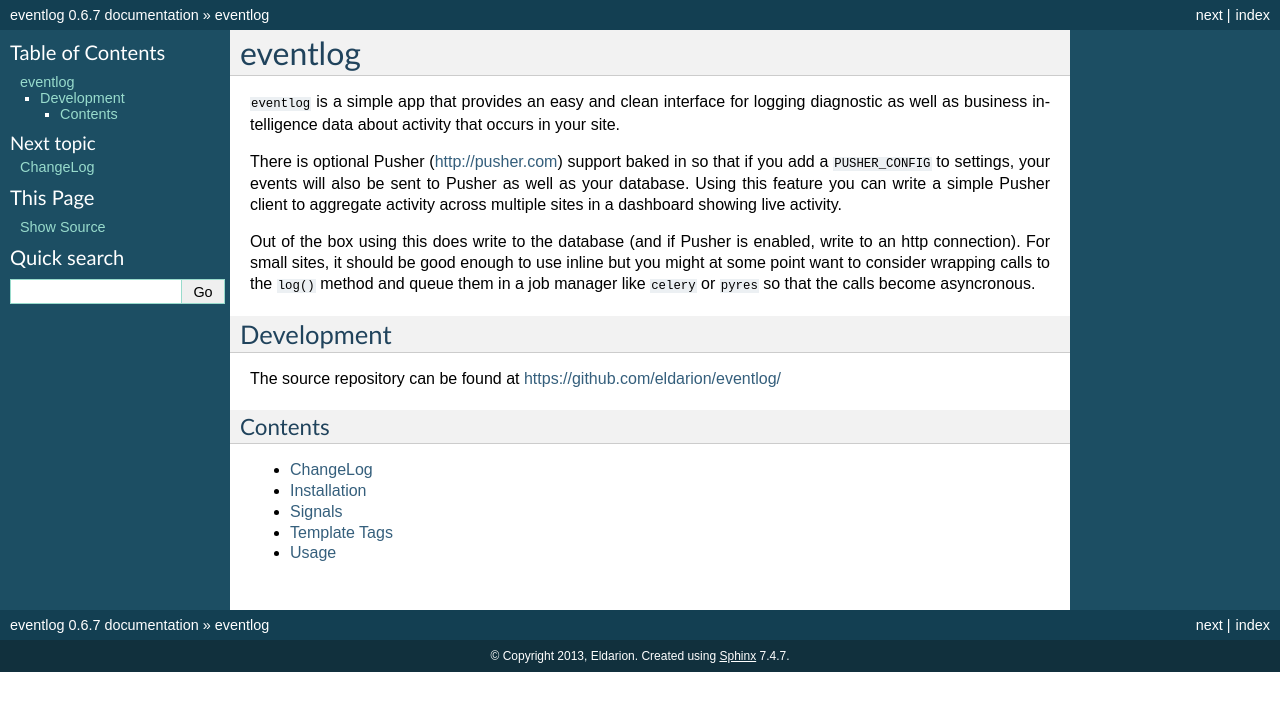
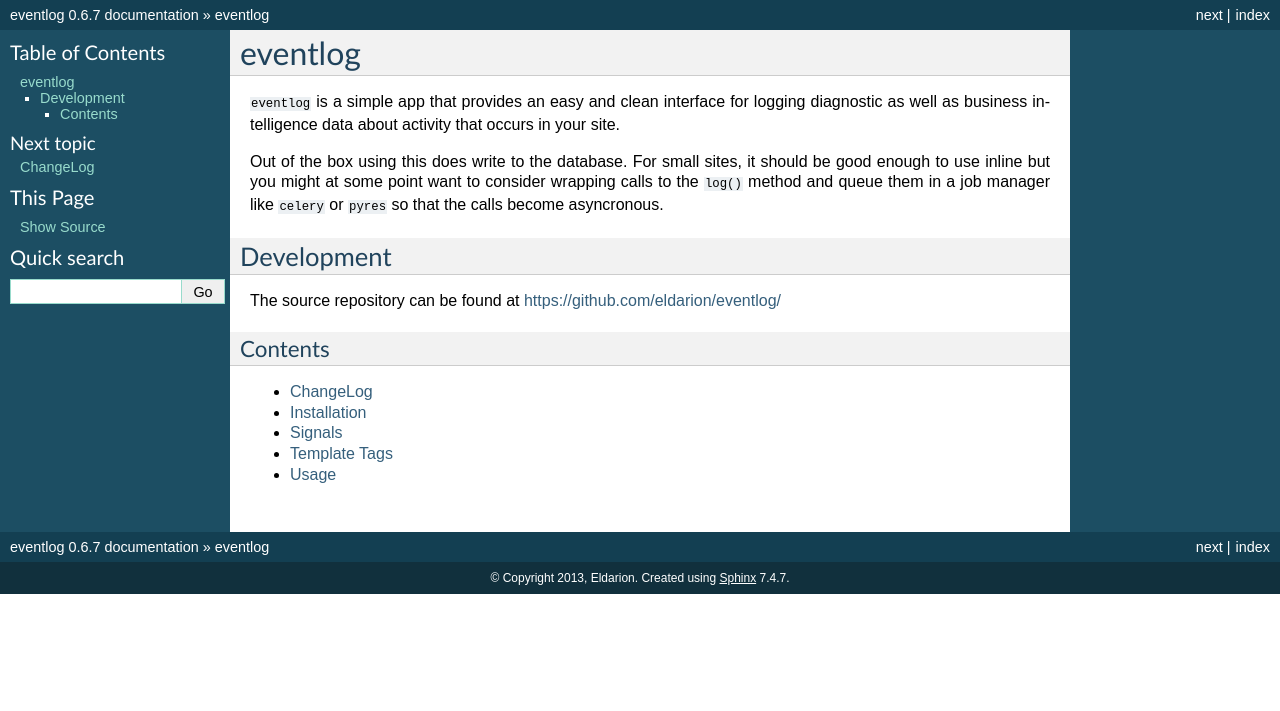
Before and after one commit to pinax/pinax-eventlog, a Sphinx documentation site: the page built from docs/index.rst, in a window 1280 px wide. Shown: the top 711 px of the page. Built offline with Sphinx 7.4.7, drawn with Linux system fonts in a browser that asks for light colours.

Commit message:
Remove Pusher integration

```diff
--- a/docs/index.rst
+++ b/docs/index.rst
@@ -6,15 +6,8 @@ eventlog
 interface for logging diagnostic as well as business intelligence
 data about activity that occurs in your site.
 
-There is optional Pusher (http://pusher.com) support baked in so
-that if you add a ``PUSHER_CONFIG`` to settings, your events will
-also be sent to Pusher as well as your database. Using this feature
-you can write a simple Pusher client to aggregate activity across
-multiple sites in a dashboard showing live activity.
-
-Out of the box using this does write to the database (and if Pusher
-is enabled, write to an http connection). For small sites, it should
-be good enough to use inline but you might at some point want to
+Out of the box using this does write to the database. For small sites,
+it should be good enough to use inline but you might at some point want to
 consider wrapping calls to the ``log()`` method and queue them in
 a job manager like ``celery`` or ``pyres`` so that the calls become
 asyncronous.
```
Also changed, not shown: README.rst (+3 -11 lines), docs/installation.rst (+0 -12 lines), 1 other file.
